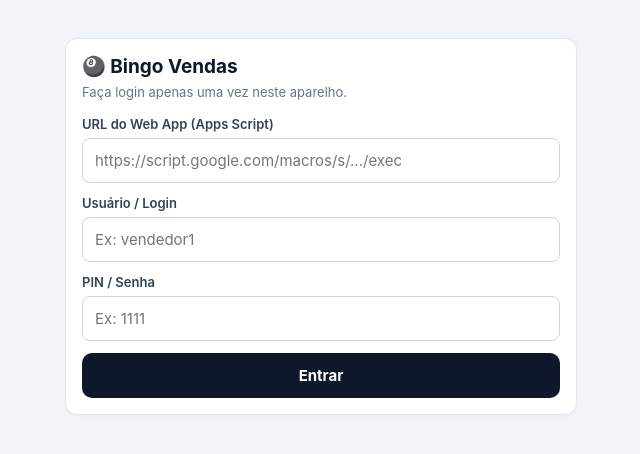
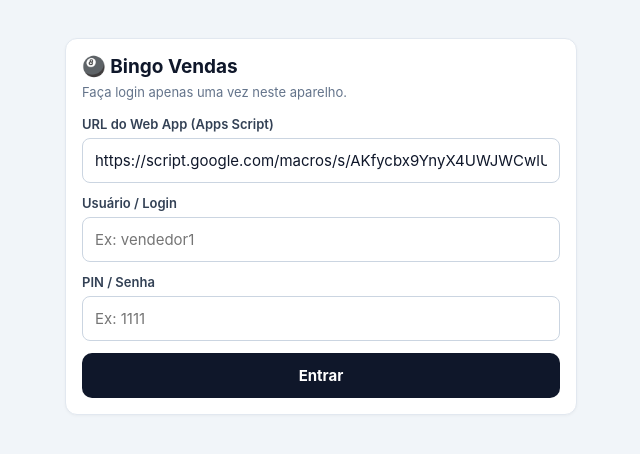
Before and after one commit to barbosa-gabriel-dev/vendas_bingo, a plain HTML site: page index.html in a window 1280 px wide. Shown: the whole page, without its empty margins (319-959 px from the left). Drawn offline with Linux system fonts and the light colour scheme.

Commit message:
Set default API URL for vendors' first login

```diff
--- a/index.html
+++ b/index.html
@@ -466,7 +466,7 @@
   <script>
     // Se quiser deixar a URL fixa para os vendedores nem precisarem colar no primeiro login,
     // coloque a URL do seu Web App do Apps Script entre as aspas abaixo:
-    const URL_PADRAO_API = "";
+    const URL_PADRAO_API = "https://script.google.com/macros/s/AKfycbx9YnyX4UWJWCwlUeB_ECaAw-6NfpAbGLXTwWvDYjp2ItTCHezSEhErHVo73Ot5Nbucew/exec";
 
     const STORAGE_USER_KEY = "bingo_pwa_usuario_v1";
     const STORAGE_API_KEY = "bingo_pwa_api_url_v1";
```
